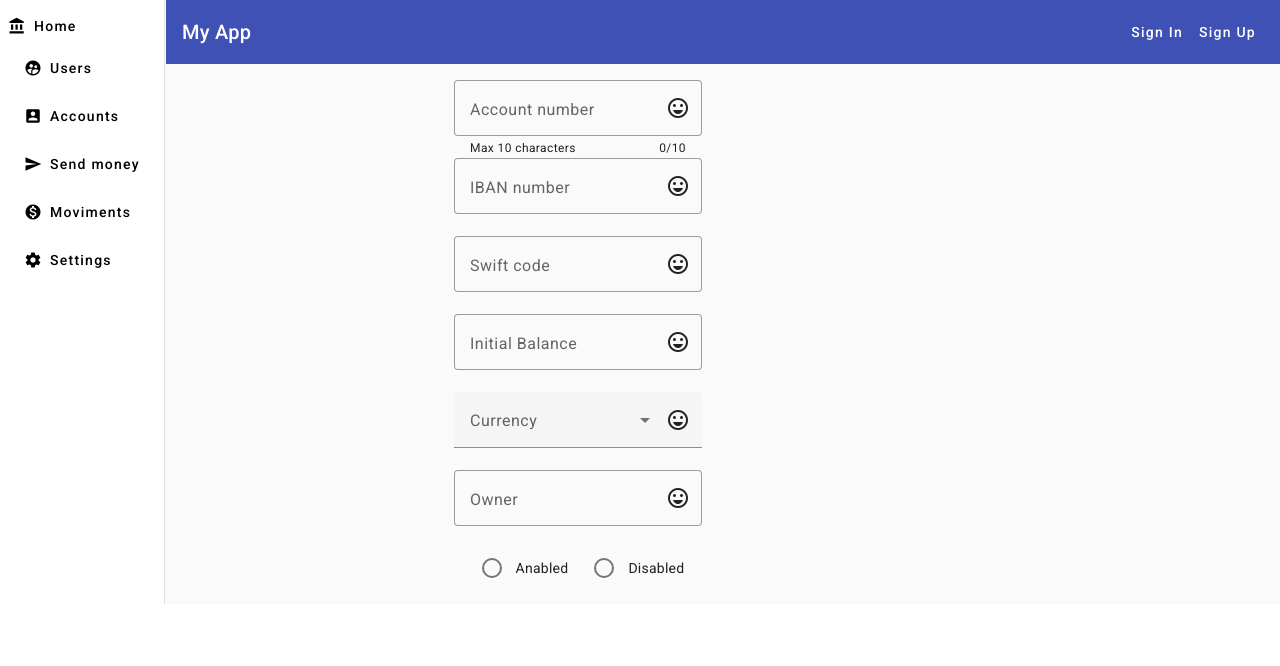
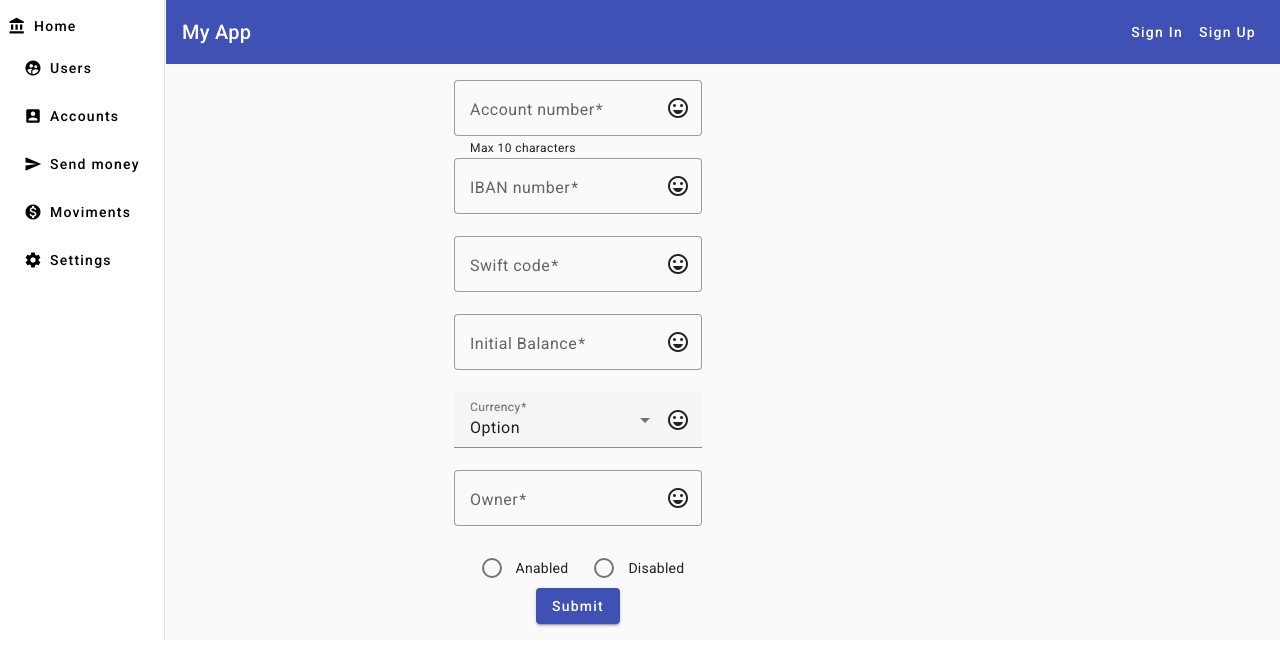
Before and after one commit to adolfosucumula/homeBankingAngularApp, an Angular app: page /account/add in a window 1280 px wide. Shown: the top 666 px of the page. Built offline with nearby package versions, Linux system fonts and the light colour scheme.

Commit message:
addAccount

```diff
--- a/src/app/accounts/add-account/add-account.component.html
+++ b/src/app/accounts/add-account/add-account.component.html
@@ -8,56 +8,134 @@ width: 500px;
 
 <main>
   <div class="container">
-    <form class="example-form">
+    <form class="example-form" [formGroup]="accountForm" (ngSubmit)="onSubmit()">
 
         <mat-form-field hintLabel="Max 10 characters" appearance="outline">
           <mat-label>Account number</mat-label>
-          <input matInput #input maxlength="10" placeholder="Account number">
-          <mat-hint align="end">{{input.value.length}}/10</mat-hint>
+          <input matInput type="text"
+            formControlName="account"
+            [ngClass]="{ 'is-invalid': submitted && _fC['account'].errors }"
+            placeholder="Account number"
+           >
+           <span *ngIf="submitted && _fC['account'].errors" class="invalid-feedback">
+            <span *ngIf="_fC['account'].errors['required']">The account number is required</span>
+            <span *ngIf="_fC['account'].errors['maxlength']">
+              The account number must not exceed 13 characters
+            </span>
+            <span *ngIf="_fC['account'].errors['minlength']">
+              The account number must have at least 13 characters
+            </span>
+          </span>
+          <!--<mat-hint align="end">{{input.value.length}}/10</mat-hint>-->
           <mat-icon matSuffix>sentiment_very_satisfied</mat-icon>
         </mat-form-field>
 
         <mat-form-field appearance="outline">
           <mat-label>IBAN number</mat-label>
-          <input matInput placeholder="IBAN number" name="iba">
+          <input matInput placeholder="IBAN number" type="text"
+            formControlName="iban"
+            [ngClass]="{ 'is-invalid': submitted && _fC['iban'].errors }"
+            placeholder="Account number"
+         >
+         <span *ngIf="submitted && _fC['iban'].errors" class="invalid-feedback">
+          <span *ngIf="_fC['iban'].errors['required']">The iban filed is required</span>
+          <span *ngIf="_fC['iban'].errors['maxlength']">
+            The iban filed must have exactly 19 characters
+          </span>
+          <span *ngIf="_fC['iban'].errors['minlength']">
+            The iban filed must have exactly 19 characters
+          </span>
+        </span>
           <mat-icon matSuffix>sentiment_very_satisfied</mat-icon>
         </mat-form-field>
 
         <mat-form-field appearance="outline">
           <mat-label>Swift code</mat-label>
-          <input matInput placeholder="Swift code" name="swift">
+          <input matInput placeholder="Swift code" type="text"
+          formControlName="swift"
+          [ngClass]="{ 'is-invalid': submitted && _fC['swift'].errors }"
+          placeholder="Account number"
+       >
+       <span *ngIf="submitted && _fC['swift'].errors" class="invalid-feedback">
+        <span *ngIf="_fC['swift'].errors['required']">The swift filed is required</span>
+        <span *ngIf="_fC['swift'].errors['maxlength']">
+          The swift filed must have exactly 8 characters
+        </span>
+        <span *ngIf="_fC['swift'].errors['minlength']">
+          The swift filed must have exactly 8 characters
+        </span>
+      </span>
           <mat-icon matSuffix>sentiment_very_satisfied</mat-icon>
         </mat-form-field>
 
         <mat-form-field appearance="outline">
           <mat-label>Initial Balance</mat-label>
-          <input matInput placeholder="Initial Balance" name="initialBalance">
+          <input matInput placeholder="Initial Balance" type="text"
+          formControlName="initialBalance"
+          [ngClass]="{ 'is-invalid': submitted && _fC['initialBalance'].errors }"
+          placeholder="Account number"
+       >
+       <span *ngIf="submitted && _fC['initialBalance'].errors" class="invalid-feedback">
+        <span *ngIf="_fC['initialBalance'].errors['required']">The initial balance filed is required</span>
+        <span *ngIf="_fC['initialBalance'].errors['minlength']">
+          The initial balance filed must have at least 2,00 dollars
+        </span>
+      </span>
           <mat-icon matSuffix>sentiment_very_satisfied</mat-icon>
         </mat-form-field>
 
         <mat-form-field>
           <mat-label>Currency</mat-label>
-          <mat-select>
-            <mat-option value="option">Option</mat-option>
-            <mat-option value="option">Euro</mat-option>
-            <mat-option value="option">Dollar</mat-option>
-            <mat-option value="option">Kwanza</mat-option>
+          <mat-select appearance="outline" type="text"
+          formControlName="currency"
+          [ngClass]="{ 'is-invalid': submitted && _fC['currency'].errors }"
+       >
+
+            <mat-option value="">Option</mat-option>
+            <mat-option value="Euro">Euro</mat-option>
+            <mat-option value="Dollar">Dollar</mat-option>
+            <mat-option value="Kwanza">Kwanza</mat-option>
           </mat-select>
-
+          <span *ngIf="submitted && _fC['currency'].errors" class="invalid-feedback">
+            <span *ngIf="_fC['currency'].errors['required']">The currency filed is required</span>
+            <span *ngIf="_fC['currency'].errors['minlength']">
+              The currency filed must have at least 2 characters
+            </span>
+          </span>
           <mat-icon matSuffix>sentiment_very_satisfied</mat-icon>
         </mat-form-field>
 
         <mat-form-field appearance="outline">
           <mat-label>Owner</mat-label>
-          <input matInput placeholder="Account owner" name="owner">
+          <input matInput placeholder="Account owner" type="text"
+          formControlName="owner"
+          [ngClass]="{ 'is-invalid': submitted && _fC['owner'].errors }"
+       >
+       <span *ngIf="submitted && _fC['owner'].errors" class="invalid-feedback">
+        <span *ngIf="_fC['owner'].errors['required']">The owner filed is required</span>
+        <span *ngIf="_fC['owner'].errors['maxlength']">
+          The owner filed must not exceed 200 characters
+        </span>
+      </span>
           <mat-icon matSuffix>sentiment_very_satisfied</mat-icon>
         </mat-form-field>
 
-        <mat-radio-group aria-label="Account is?" name="isActive">
+        <mat-radio-group aria-label="Account is?" type="radio"
+            formControlName="isActive"
+            [ngClass]="{ 'is-invalid': submitted && _fC['isActive'].errors }"
+        >
+
           <mat-radio-button value="1">Anabled</mat-radio-button>
           <mat-radio-button value="0">Disabled</mat-radio-button>
+
+          <span *ngIf="submitted && _fC['isActive'].errors" class="invalid-feedback">
+            <span *ngIf="_fC['isActive'].errors['required']">Select the status</span>
+          </span>
         </mat-radio-group>
 
+        <div class="example-button-row">
+          <button mat-raised-button type="submit" color="primary">Submit</button>
+        </div>
     </form>
   </div>
 </main>
--- a/src/app/accounts/add-account/add-account.component.ts
+++ b/src/app/accounts/add-account/add-account.component.ts
@@ -1,5 +1,8 @@
 import { Component } from '@angular/core';
-import {MatButtonToggleModule} from '@angular/material/button-toggle';
+import { AbstractControl, FormBuilder,FormGroup,FormControl,Validators } from '@angular/forms';
+import { Router } from '@angular/router';
+import { AccountServicesService } from 'src/app/services/account/account-services.service';
+//import { myValidation } from '../../utils/Validation';
 
 @Component({
   selector: 'app-add-account',
@@ -8,4 +11,85 @@ import {MatButtonToggleModule} from '@angular/material/button-toggle';
 })
 export class AddAccountComponent {
 
+  /**
+   * Create an object of instance using the FormGroup
+   * class to manage the form fields value, controlling and validate them
+   */
+  accountForm: FormGroup = new FormGroup({
+    account: new FormControl(''),
+    iban: new FormControl(''),
+    swift: new FormControl(''),
+    owner: new FormControl(''),
+    initialBalance: new FormControl(''),
+    currency: new FormControl(''),
+    isActive: new FormControl(false),
+  });
+
+  submitted = false;
+
+  //
+  constructor(private formBuilder: FormBuilder, private accountServices: AccountServicesService, private router: Router) { }
+
+
+  ngOnInit(): void {
+    //Function to validate the form fields according to the specific rules
+    this.accountForm = this.formBuilder.group({
+      account: ['', [Validators.required, Validators.minLength(13), Validators.maxLength(13)] ],
+      iban: ['', [Validators.required, Validators.minLength(19), Validators.maxLength(19)]],
+      swift: ['', [Validators.required, Validators.minLength(8), Validators.maxLength(8)] ],
+      owner: ['', [Validators.required, Validators.maxLength(200)] ],
+      initialBalance: ['', [Validators.required, Validators.minLength(1)] ],
+      currency: ['', [Validators.required, Validators.minLength(2)] ],
+      isActive: [false, Validators.required],
+    })
+  };
+
+  //Call AbstractControl class to check if the data from form fields conforms to the rule defined above
+  get _fC(): {[key: string]: AbstractControl } {
+    return this.accountForm.controls;
+  }
+
+  onSubmit(): void {
+    this.submitted = true;
+
+    if(this.accountForm.invalid){
+      return;
+    }
+
+    const { account,
+    iban,
+    swift,
+    owner,
+    initialBalance,
+    currency,
+    isActive} = this.accountForm.value;
+
+
+    console.log(JSON.stringify(this.accountForm.value, null, 2));
+
+    this.accountServices.create(account,
+      iban,
+      swift,
+      owner,
+      initialBalance,
+      currency,
+      isActive  === 1 ? true: false).subscribe({
+      next: res => {
+        console.log(res)
+
+        this.router.navigate(['/account/home'])
+        this.submitted = false;
+        this.accountForm.reset();
+      },
+      error: err => {
+        console.log(err)
+        alert("Error: "+err)
+      }
+    });
+
+
+  }
+
+
+
 }
--- a/src/app/server/ApiUrl.ts
+++ b/src/app/server/ApiUrl.ts
@@ -4,10 +4,13 @@ import { Injectable } from "@angular/core";
 @Injectable({
   providedIn: 'root'
 })
+
 export class ApiUrl {
 
+  private readonly url = 'http://localhost:3000/';
+
   URL_API(){
-    return 'http://localhost:3000/';
+    return this.url;
   }
 
 }
--- a/src/app/services/account/account-services.service.ts
+++ b/src/app/services/account/account-services.service.ts
@@ -13,8 +13,20 @@ export class AccountServicesService {
     return this.http.get < AccountModel [] >  ( this.baseUrl.URL_API() + 'accounts/' );
   }
 
-  create(payload: AccountModel){
-    return this.http.post < AccountModel > (this.baseUrl.URL_API() + 'accounts', payload );
+  create(account: number,
+    iban: string,
+    swift: string,
+    owner: string,
+    initialBalance: string,
+    currency: string,
+    isActive: boolean){
+    return this.http.post < AccountModel > (this.baseUrl.URL_API() + 'accounts', {account,
+      iban,
+      swift,
+      owner,
+      initialBalance,
+      currency,
+      isActive} );
   }
 
   getById(id: number){
--- /dev/null
+++ b/src/app/utils/Validation.ts
@@ -0,0 +1,23 @@
+import { AbstractControl, ValidatorFn } from "@angular/forms";
+
+export default class myValidation {
+
+  static match(controlName: string, checkControlName: string): ValidatorFn {
+    return (controls: AbstractControl) => {
+      const control = controls.get(controlName);
+      const checkControl = controls.get(checkControlName);
+
+      if(checkControl?.errors && !checkControl.errors['matching']) {
+        return null;
+      }
+
+      if (control?.value !== checkControl?.value) {
+        controls.get(checkControlName)?.setErrors({ matching: true });
+        return { matching: true };
+      } else {
+        return null;
+      }
+
+    }
+  }
+}
```
